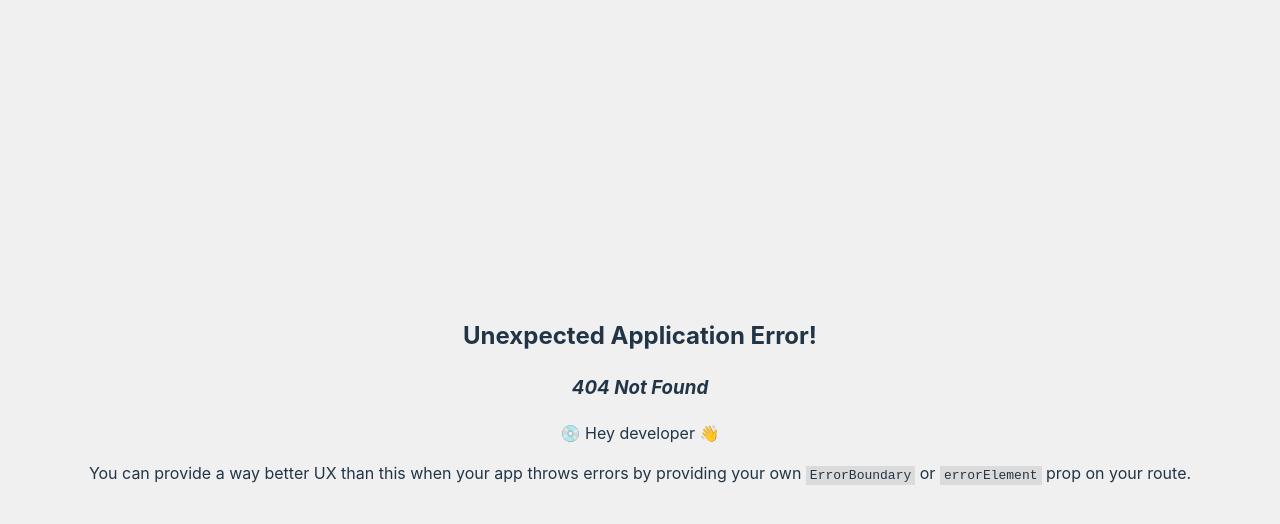
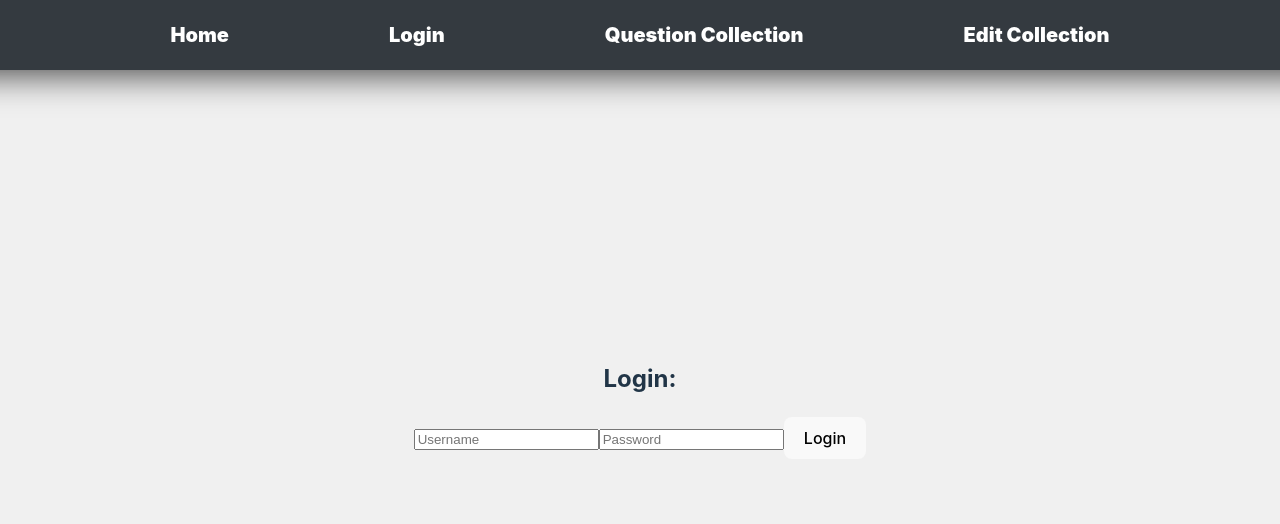
Before and after one commit to korodigergo/stackflow-react3, a React (Vite) app: page /login in a window 1280 px wide. Before the commit this address had no page. Shown: the top 524 px of the page. Built offline with nearby package versions, Linux system fonts and the light colour scheme.

Commit message:
Login feature

```diff
--- a/src/App.jsx
+++ b/src/App.jsx
@@ -7,8 +7,8 @@ function App() {
     <div className="root-layout">
       <header id="header">
         <nav id="navbar">
-
           <NavLink to="/">Home</NavLink>
+          <NavLink to="/login">Login</NavLink>
           <NavLink to="/questions">Question Collection</NavLink>
           <NavLink to="/addquestion">Edit Collection</NavLink>
         </nav>
--- a/src/main.jsx
+++ b/src/main.jsx
@@ -5,7 +5,7 @@ import './index.css'
 import { RouterProvider, createBrowserRouter } from 'react-router-dom';
 import EditQuestions from './pages/EditQuestions.jsx';
 import Questions from './pages/Questions.jsx';
-
+import Login from './pages/Login.jsx';
 
 const router = createBrowserRouter([
   {
@@ -19,6 +19,10 @@ const router = createBrowserRouter([
       {
         path: "/questions",
         element: <Questions />
+      },
+      {
+        path: "/login",
+        element: <Login />
       }
     ]
   },
--- /dev/null
+++ b/src/pages/Login.jsx
@@ -0,0 +1,82 @@
+import { useState, useEffect } from "react";
+import "./Questions.css";
+import { useNavigate } from "react-router-dom";
+
+export default function Login() {
+  const [isLoading, setIsLoading] = useState(true);
+  const [userName, setUsername] = useState("");
+  const [password, setUserPassword] = useState("");
+  const [userId, setUserId] = useState(-1);
+
+  const navigate = useNavigate();
+
+  useEffect(() => {
+    const id = JSON.parse(localStorage.getItem("userId"));
+    if(id > 0){
+      setUserId(id);
+    }
+  }, [handleSubmit])
+
+  async function handleSubmit(e) {
+    e.preventDefault();
+    console.log("from edit page, handleSubmit");
+    // e.preventDefault();
+
+    const user = {
+      userName,
+      password,
+    };
+
+    try {
+      const response = await fetch("/api/user/login", {
+        method: "POST",
+        body: JSON.stringify(user),
+        headers: {
+          "Content-Type": "application/json",
+        },
+      });
+
+
+      if (response.ok) {
+        const responseUserId = await response.json();
+        localStorage.setItem("userId", JSON.stringify(responseUserId));
+        if(responseUserId > 0){
+          navigate("/questions");
+        }
+      } else {
+        console.error("Failed to add the question");
+      }
+    } catch (error) {
+      console.error(error);
+    }
+
+  };
+
+  return userId > 0 ? (
+    <div className="root-layout">
+      <h2>You are logged in! </h2>
+      <form onSubmit={(e) => handleSubmit(e)}>
+        <button>Log out</button>
+      </form>
+    </div>
+  ) : (
+    <div className="root-layout">
+      <h2>Login: </h2>
+      <form onSubmit={(e) => handleSubmit(e)}>
+        <input
+          type="text"
+          onChange={(e) => setUsername(e.target.value)}
+          value={userName}
+          placeholder="Username"
+        />
+        <input
+          type="password"
+          onChange={(e) => setUserPassword(e.target.value)}
+          value={password}
+          placeholder="Password"
+        />
+        <button>Login</button>
+      </form>
+    </div>
+  );
+}
```
